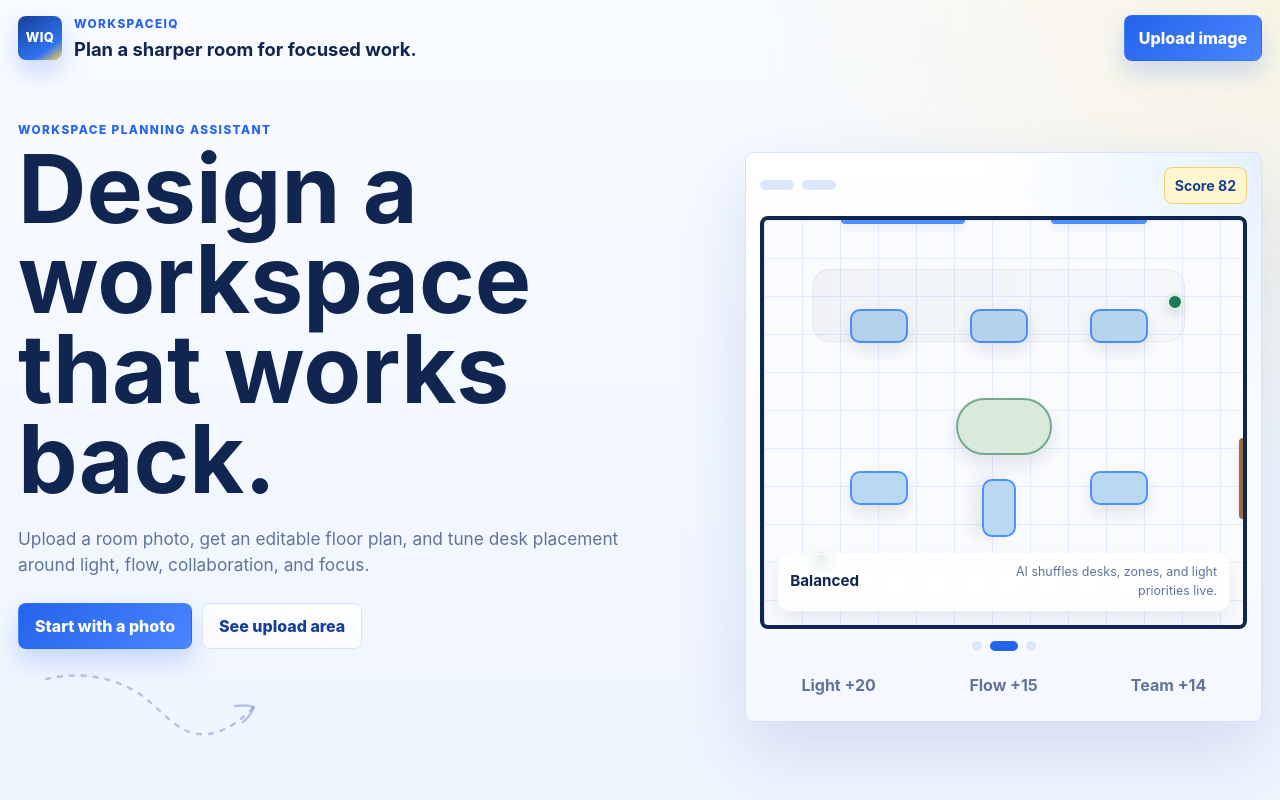
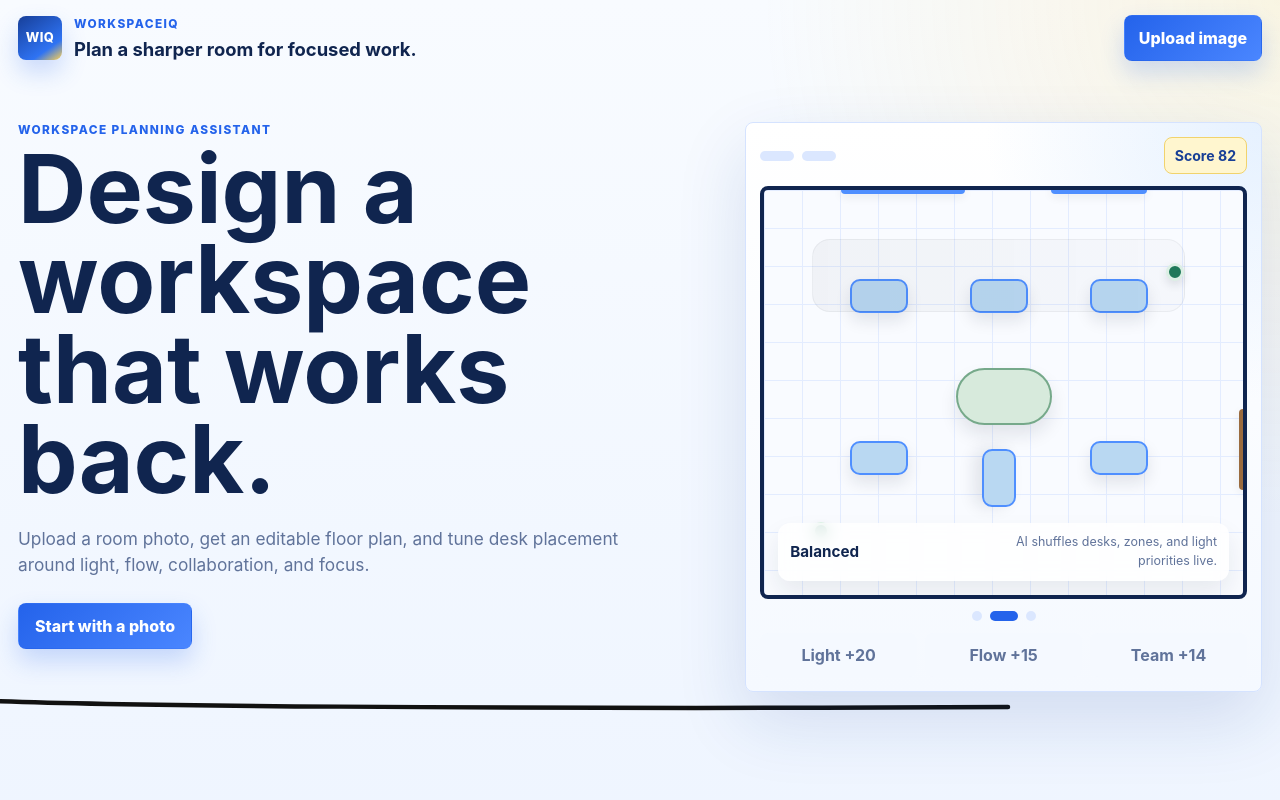
Before and after one commit to taffycheez/SaaSathon-TBD, a Next.js app in the folder FloorPlanToProductivity/workspaceiq/web/: page / in a window 1280 px wide. Shown: the top 800 px of the page. Built offline with nearby package versions, Linux system fonts and the light colour scheme.

Commit message:
Make hero line respond to viewport width

```diff
--- a/FloorPlanToProductivity/workspaceiq/web/app/globals.css
+++ b/FloorPlanToProductivity/workspaceiq/web/app/globals.css
@@ -168,7 +168,7 @@ button:disabled {
   display: grid;
   grid-template-columns: minmax(0, 0.92fr) minmax(360px, 0.68fr);
   gap: 28px;
-  align-items: center;
+  align-items: start;
   padding: 28px max(18px, calc((100vw - 1440px) / 2 + 18px)) 56px;
 }
 
@@ -196,31 +196,23 @@ button:disabled {
 }
 
 .hero-swoop {
-  width: 240px;
+  width: 100vw;
   margin-top: 10px;
-  margin-left: 12px;
-  opacity: 0.78;
+  margin-left: calc(50% - 50vw);
+  opacity: 1;
   pointer-events: none;
 }
 
 .hero-swoop svg {
   display: block;
   width: 100%;
-  height: auto;
+  height: 92px;
   overflow: visible;
 }
 
 .hero-swoop-line {
-  stroke: rgba(24, 63, 150, 0.34);
-  stroke-width: 2.5;
-  stroke-linecap: round;
-  stroke-linejoin: round;
-  stroke-dasharray: 4 8;
-}
-
-.hero-swoop-arrow {
-  stroke: rgba(24, 63, 150, 0.34);
-  stroke-width: 2.5;
+  stroke: #111111;
+  stroke-width: 4.5;
   stroke-linecap: round;
   stroke-linejoin: round;
 }
--- a/FloorPlanToProductivity/workspaceiq/web/components/WorkspaceApp.jsx
+++ b/FloorPlanToProductivity/workspaceiq/web/components/WorkspaceApp.jsx
@@ -123,6 +123,23 @@ const HERO_LAYOUT_SCENES = [
     ]
   }
 ];
+
+function buildHeroSwoopPath(width) {
+  const safeWidth = Math.max(420, Math.round(width || 0));
+  const loopEndX = 190;
+  const tailStartX = Math.min(loopEndX + 28, safeWidth * 0.44);
+  const tailMidX = Math.max(tailStartX + 40, safeWidth * 0.72);
+  const endX = safeWidth;
+
+  return [
+    "M0 60",
+    "C42 28 82 16 115 24",
+    "C142 31 153 59 133 71",
+    "C113 83 92 61 107 43",
+    `C125 21 154 21 ${loopEndX} 36`,
+    `C${tailStartX} 49 ${tailMidX} 50 ${endX} 48`
+  ].join(" ");
+}
 
 function normalizeWallIndex(value, wallsLength) {
   const numeric = Number(value);
@@ -1076,6 +1093,9 @@ function LoadingScreen() {
 
 function HomePage({ uploadRef, onUpload, isLoading, error, onHome, heroScene, heroSceneIndex }) {
   const [pointerLight, setPointerLight] = useState({ x: 50, y: 50, active: false });
+  const heroSwoopRef = useRef(null);
+  const [heroSwoopWidth, setHeroSwoopWidth] = useState(1440);
+  const heroSwoopPath = useMemo(() => buildHeroSwoopPath(heroSwoopWidth), [heroSwoopWidth]);
 
   function handlePlanPointerMove(event) {
     const rect = event.currentTarget.getBoundingClientRect();
@@ -1087,6 +1107,25 @@ function HomePage({ uploadRef, onUpload, isLoading, error, onHome, heroScene, he
       active: true
     });
   }
+
+  useEffect(() => {
+    const node = heroSwoopRef.current;
+    if (!node || typeof ResizeObserver === "undefined") {
+      return undefined;
+    }
+
+    const observer = new ResizeObserver((entries) => {
+      const entry = entries[0];
+      const nextWidth = Math.round(entry?.contentRect?.width || 0);
+      if (nextWidth > 0) {
+        setHeroSwoopWidth(nextWidth);
+      }
+    });
+
+    observer.observe(node);
+    return () => observer.disconnect();
+  }, []);
+
   return (
     <main className="home-page">
       <section className="hero-section" id="home">
@@ -1106,19 +1145,12 @@ function HomePage({ uploadRef, onUpload, isLoading, error, onHome, heroScene, he
             >
               {isLoading ? "Analysing..." : "Start with a photo"}
             </button>
-            <button type="button" className="secondary-link" onClick={() => onHome("upload")}>
-              See upload area
-            </button>
           </div>
-          <div className="hero-swoop" aria-hidden="true">
-            <svg viewBox="0 0 240 92" fill="none" role="presentation">
+          <div ref={heroSwoopRef} className="hero-swoop" aria-hidden="true">
+            <svg viewBox={`0 0 ${heroSwoopWidth} 92`} fill="none" role="presentation">
               <path
-                d="M16 20C53 11 88 20 111 36C132 51 146 73 169 75C188 77 206 66 224 48"
+                d={heroSwoopPath}
                 className="hero-swoop-line"
-              />
-              <path
-                d="M205 47C213 46 220 47 224 48C222 53 218 59 213 63"
-                className="hero-swoop-arrow"
               />
             </svg>
           </div>
```
